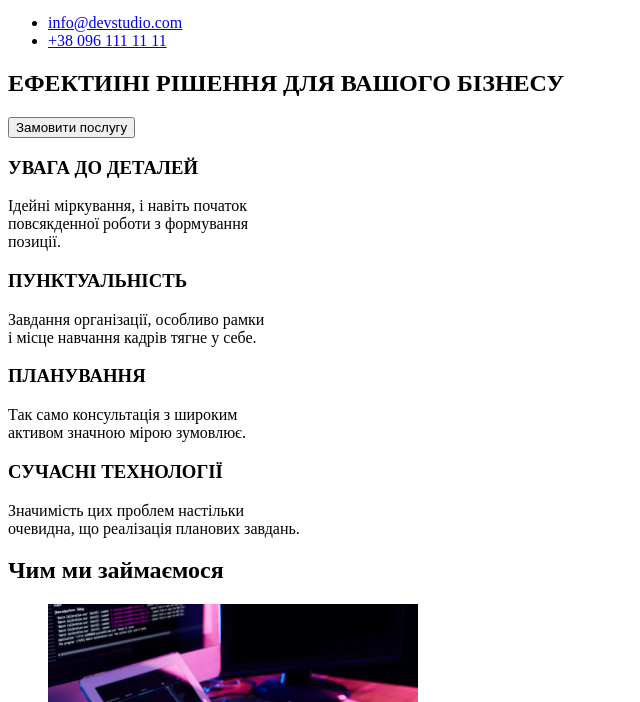
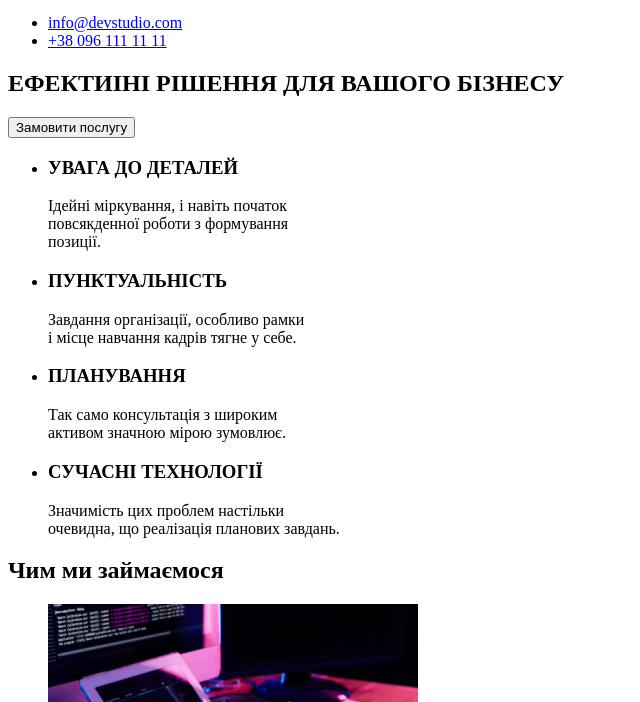
Before and after one commit to Demetr89/goit-markup-hw-01, a plain HTML site: page index.html in a window 1280 px wide. Shown: the part 98-800 px from the top of the page, without its empty margins (0-640 px from the left). Drawn offline with Linux system fonts and the light colour scheme.

Commit message:
homework1

```diff
--- a/index.html
+++ b/index.html
@@ -26,9 +26,7 @@
             </li>
           </ul>
         </nav>
-      </div>
 
-      <div>
         <ul>
           <li><a href="info@devstudio.com">info@devstudio.com</a></li>
           <li><a href="+380961111111">+38 096 111 11 11</a></li>
@@ -49,35 +47,39 @@
       <section class="section">
         <h2 hidden class="section-title"> Особливості</h2>
 
-        <div>
-          <h3 class="feature-1">УВАГА ДО ДЕТАЛЕЙ</h3>
+        <ul>
+          <li><h3 class="feature-1">УВАГА ДО ДЕТАЛЕЙ</h3>
             <p class="description"
               >Ідейні міркування, і навіть початок <br />
               повсякденної роботи з формування <br />
-            позиції.</p
-          >
-        </div>
-        <div>
+              позиції.
+            </p>
+
+          </li>
+          <li>
             <h3 class="feature-2">ПУНКТУАЛЬНІСТЬ</h3>
             <p class="description"
               >Завдання організації, особливо рамки <br />
-            і місце навчання кадрів тягне у себе.</p
-          >
-        </div>
-        <div>
-          <h3 class="feature-3">ПЛАНУВАННЯ</h3>
+              і місце навчання кадрів тягне у себе.
+
+            </p>
+          </li>
+          <li><h3 class="feature-3">ПЛАНУВАННЯ</h3>
             <p class="description"
               >Так само консультація з широким <br />
-            активом значною мірою зумовлює.</p
-          >
-        </div>
-        <div>
-          <h3 class="feature-4">СУЧАСНІ ТЕХНОЛОГІЇ</h3>
+              активом значною мірою зумовлює.
+            </p>
+          </li>
+          <li><h3 class="feature-4">СУЧАСНІ ТЕХНОЛОГІЇ</h3>
             <p class="description"
               >Значимість цих проблем настільки <br />
-            очевидна, що реалізація планових завдань.</p
-          >
-        </div>
+              очевидна, що реалізація планових завдань.
+            </p>
+
+          </li>
+
+        </ul>
+
       </section>
 
       <!--GalLerry-->
```
Also changed, not shown: 1 other file. Lines whose indentation alone changed are shown as unchanged.
